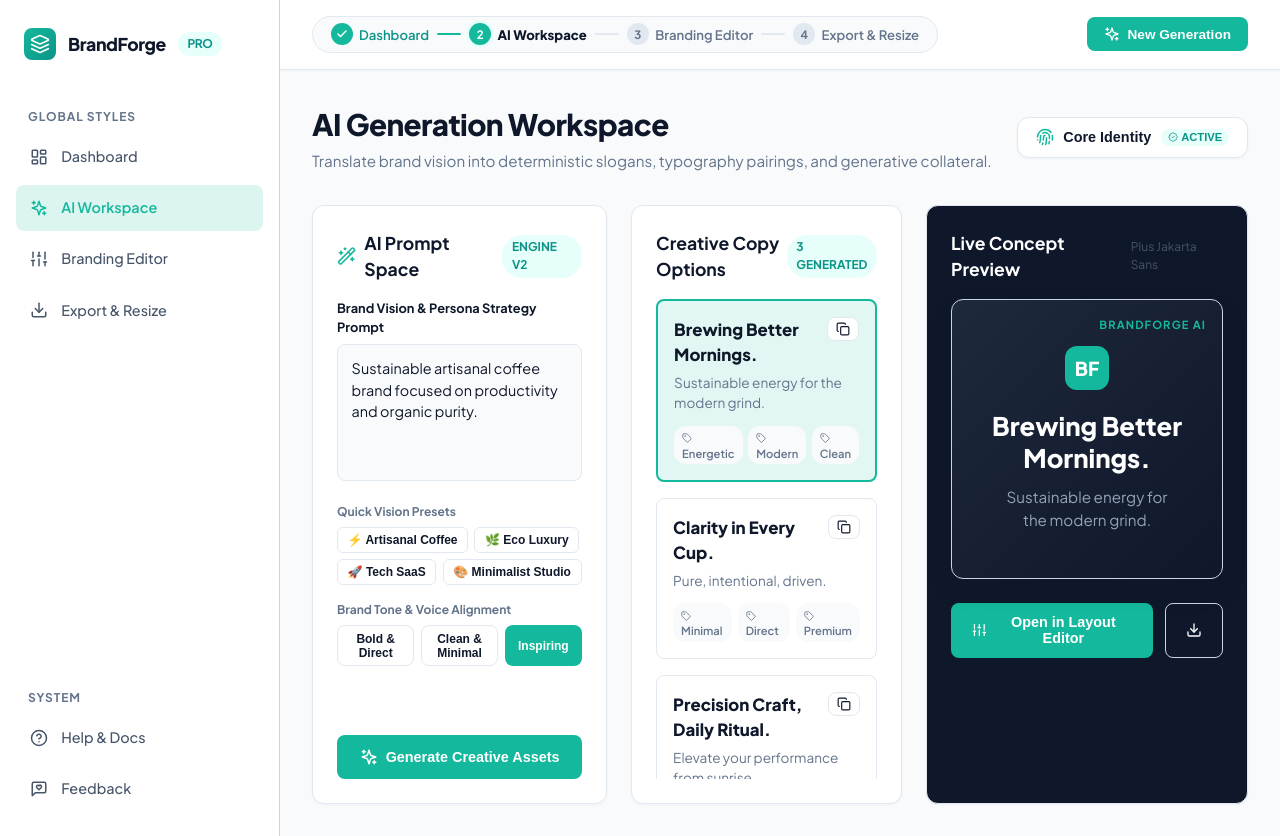
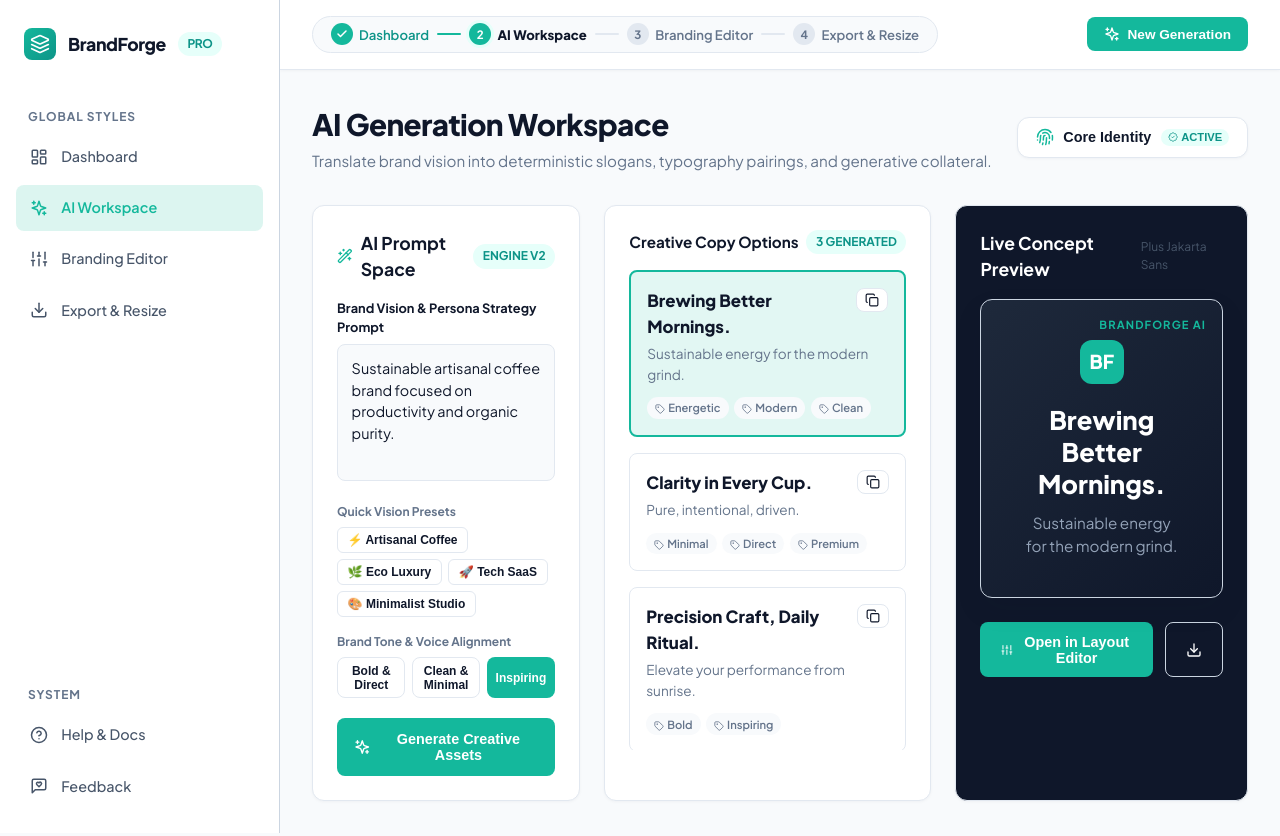
Before and after one commit to MohamedIlzam/BrandForge-app, a React (Vite) app: page / in a window 1280 px wide. Both pictures are taken after a click on the button "Launch AI Workspace". Built offline with nearby package versions, Linux system fonts and the light colour scheme.

Commit message:
fix: ensure creative copy generated badge renders on 1 single line

```diff
--- a/src/styles/theme.css
+++ b/src/styles/theme.css
@@ -117,6 +117,10 @@
   font-size: 0.75rem;
   font-weight: 700;
   text-transform: uppercase;
+  white-space: nowrap;
+  display: inline-flex;
+  align-items: center;
+  flex-shrink: 0;
 }
 
 .nav-tabs {
--- a/src/views/AIGenerationWorkspaceView.tsx
+++ b/src/views/AIGenerationWorkspaceView.tsx
@@ -201,9 +201,9 @@
 
                 {/* Middle Column: Generated Copy Feed */}
                 <div className="card">
-                    <div className="card-header">
-                        <span className="card-title">Creative Copy Options</span>
-                        <span className="brand-badge">{creativeCopies.length} Generated</span>
+                    <div className="card-header" style={{ display: 'flex', justifyContent: 'space-between', alignItems: 'center', flexWrap: 'nowrap', gap: '0.5rem' }}>
+                        <span className="card-title" style={{ whiteSpace: 'nowrap', fontSize: '0.95rem' }}>Creative Copy Options</span>
+                        <span className="brand-badge" style={{ whiteSpace: 'nowrap', flexShrink: 0 }}>{creativeCopies.length} GENERATED</span>
                     </div>
 
                     <div style={{ display: 'flex', flexDirection: 'column', gap: '1rem', maxHeight: 480, overflowY: 'auto' }}>
```
